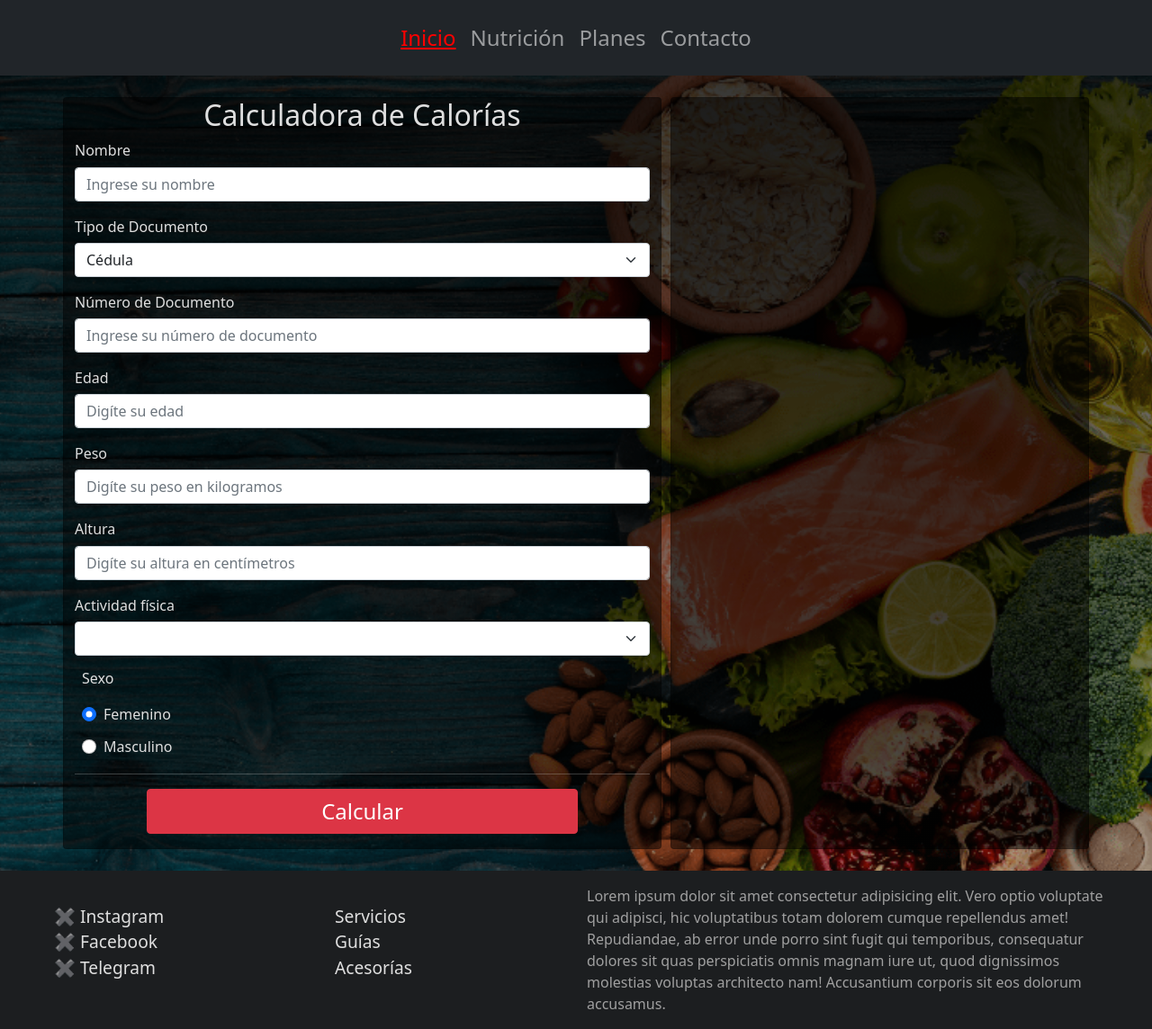
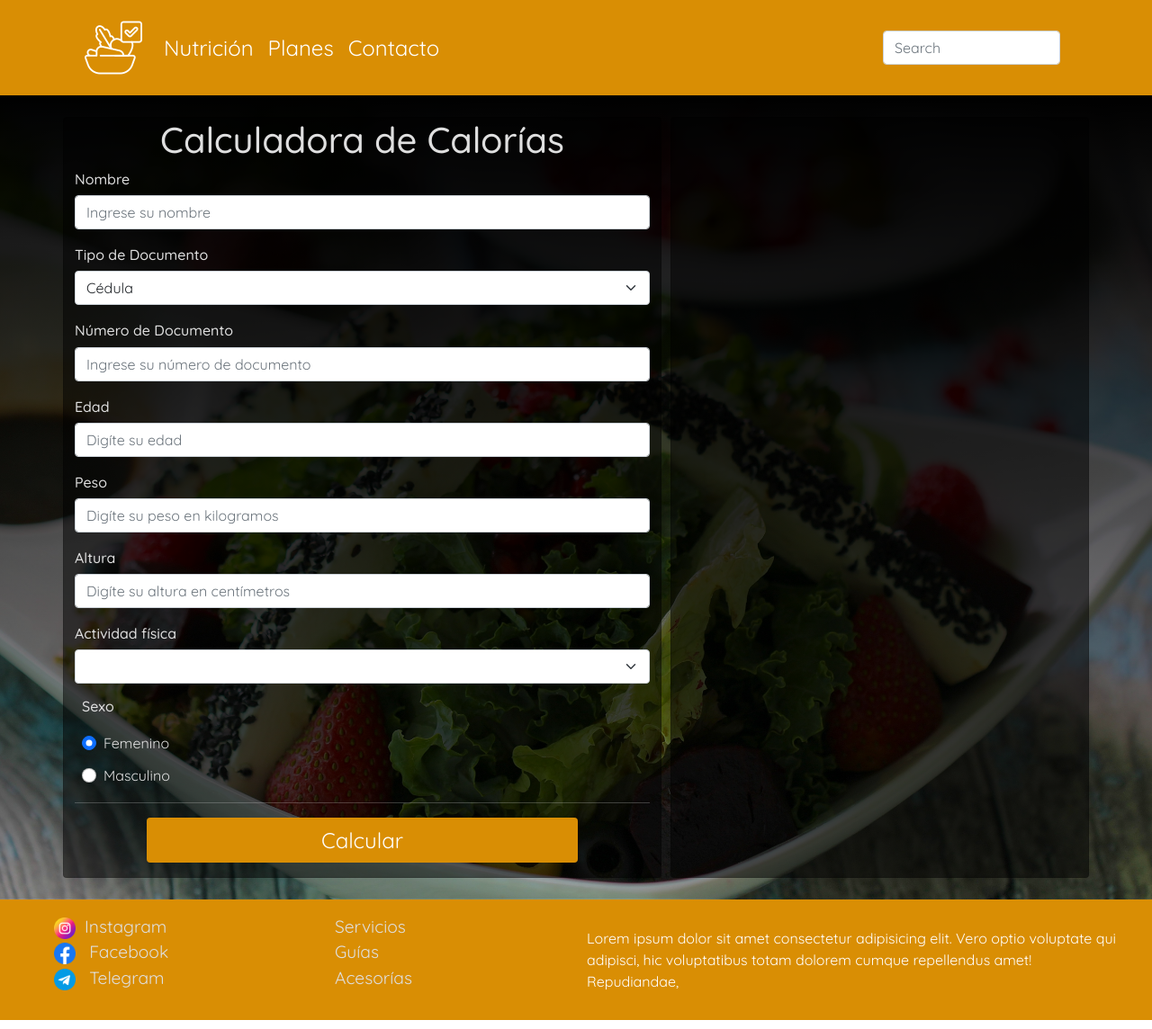
Before and after one commit to Edwin-Rojas-dev/calculadora-de-calorias, a plain HTML site: page index.html in a window 1280 px wide. Shown: the whole page at 90% size. Drawn offline with nearby package versions, Linux system fonts and the light colour scheme.

Commit message:
improvement of the app's visual appareance

```diff
--- a/index.html
+++ b/index.html
@@ -15,30 +15,45 @@
   <!-- Scripts -->
   <script src="main.js" defer></script>
 
+  <!-- fuentes -->
+  <link rel="preconnect" href="https://fonts.googleapis.com">
+<link rel="preconnect" href="https://fonts.gstatic.com" crossorigin>
+<link href="https://fonts.googleapis.com/css2?family=Quicksand:wght@300..700&display=swap" rel="stylesheet">
+
+<!-- font awasome -->
+<script src='https://kit.fontawesome.com/a076d05399.js' crossorigin='anonymous'></script>
+
   <title>Calculadora de calorías</title>
 </head>
 
 <body>
-  <header class="header">
-    <div class="bg-dark py-2">
+  <header class="header bg-color-custom">
+    <div class="py-2">
       <div class="container">
-        <nav class="navbar navbar-expand-lg navbar-dark bg-dark">
+
+
+        <nav class="navbar navbar-expand-sm " style="color:white">
           <div class="container-fluid">
-            <div class="collapse navbar-collapse justify-content-center" id="navbarNav">
-              <ul class="navbar-nav">
-                <li class="nav-item">
-                  <a class="nav-link active" aria-current="page" href="#">Inicio</a>
+            <a class="navbar-brand" href="javascript:void(0)"><img src="img/alimentacion-saludable.png" alt=""></a>
+            <button class="navbar-toggler" type="button" data-bs-toggle="collapse" data-bs-target="#mynavbar">
+              <span class="navbar-toggler-icon"></span>
+            </button>
+            <div class="collapse navbar-collapse" id="mynavbar">
+              <ul class="navbar-nav me-auto">
+                <li  class="nav-item">
+                  <a style="color:white" class="nav-link" href="javascript:void(0)">Nutrición</a>
                 </li>
                 <li class="nav-item">
-                  <a class="nav-link" href="#">Nutrición</a>
+                  <a  style="color:white"class="nav-link" href="javascript:void(0)">Planes</a>
                 </li>
                 <li class="nav-item">
-                  <a class="nav-link" href="#">Planes</a>
-                </li>
-                <li class="nav-item">
-                  <a class="nav-link" href="#">Contacto</a>
+                  <a style="color:white" class="nav-link" href="javascript:void(0)">Contacto</a>
                 </li>
               </ul>
+              <form class="d-flex">
+                <input class="form-control me-2 " style="width: 100%;" type="text" placeholder="Search">
+
+              </form>
             </div>
           </div>
         </nav>
@@ -52,7 +67,7 @@
         <div class="card col-lg-7">
           <form id="formulario-calculadora">
             <fieldset>
-              <legend class="h2 text-center">Calculadora de Calorías</legend>
+              <legend class="h1 text-center">Calculadora de Calorías</legend>
               <div class="mb-3">
                 <label for="nombre" class="form-label h6">Nombre</label>
                 <input type="text" id="nombre" class="form-control" placeholder="Ingrese su nombre">
@@ -115,24 +130,24 @@
               </section>
               <hr>
               <div class="d-flex justify-content-center my-3">
-                <button type="submit" class="btn btn-danger w-75" style="font-size: 1.5rem">Calcular</button>
+                <button type="submit" class="btn  w-75" style="font-size: 1.5rem">Calcular</button>
               </div>
             </fieldset>
           </form>
         </div>
 
-        <article class="card col" id="resultado">
+        <article style="font-size: 20px;" class="card col" id="resultado">
         </article>
       </div>
     </section>
   </main>
 
-  <footer class="footer row p-3">
-    <div class="col d-flex justify-content-right align-items-center">
+  <footer class="footer row p-3   ">
+    <div class="col d-flex justify-content-right align-items-center ">
       <ul>
-        <li>✖️ <a href="#">Instagram</a></li>
-        <li>✖️ <a href="#">Facebook</a></li>
-        <li>✖️ <a href="#">Telegram</a></li>
+        <li><img src="img/instagram.png" style="width:24px;margin-right:10px"alt=""><a href="#">Instagram</a></li>
+        <li><img src="img/facebook.png" style="width:24px;margin-right:10px"alt=""> <a href="#">Facebook</a></li>
+        <li><img src="img/telegrama.png" style="width:24px;margin-right:10px"alt=""> <a href="#">Telegram</a></li>
       </ul>
     </div>
 
@@ -144,11 +159,9 @@
       </ul>
     </div>
 
-    <div class="col-12 col-md-6 d-flex justify-content-center align-items-center">
+    <div class="col-12 col-md-6 d-flex justify-content-center align-items-center ">
       <p class="m-0"><span>Lorem ipsum dolor sit amet consectetur adipisicing elit. Vero optio voluptate qui adipisci,
-          hic voluptatibus totam dolorem cumque repellendus amet! Repudiandae, ab error unde porro sint fugit qui
-          temporibus, consequatur dolores sit quas perspiciatis omnis magnam iure ut, quod dignissimos molestias
-          voluptas architecto nam! Accusantium corporis sit eos dolorum accusamus.</span></p>
+          hic voluptatibus totam dolorem cumque repellendus amet! Repudiandae, </span></p>
     </div>
   </footer>
 
@@ -164,6 +177,7 @@
     <script src="https://cdn.jsdelivr.net/npm/@popperjs/core@2.9.2/dist/umd/popper.min.js" integrity="sha384-IQsoLXl5PILFhosVNubq5LC7Qb9DXgDA9i+tQ8Zj3iwWAwPtgFTxbJ8NT4GN1R8p" crossorigin="anonymous"></script>
     <script src="https://cdn.jsdelivr.net/npm/bootstrap@5.0.2/dist/js/bootstrap.min.js" integrity="sha384-cVKIPhGWiC2Al4u+LWgxfKTRIcfu0JTxR+EQDz/bgldoEyl4H0zUF0QKbrJ0EcQF" crossorigin="anonymous"></script>
     -->
+
 </body>
 
 </html>
--- a/main.css
+++ b/main.css
@@ -1,5 +1,6 @@
 body::-webkit-scrollbar {
     width: 8px;
+
 }
 
 body::-webkit-scrollbar-track {
@@ -12,6 +13,9 @@ body::-webkit-scrollbar-thumb {
     background-color: rgb(122, 0, 0);
 }
 
+body{
+    font-family: "Quicksand", sans-serif;
+}
 /* header */
 .header a {
     font-size: 1.5em;
@@ -19,6 +23,9 @@ body::-webkit-scrollbar-thumb {
 .header a.active {
     text-decoration: underline;
     color: #ff0000 !important;
+}
+.bg-color-custom{
+    background-color: #D98E04;
 }
 
 
@@ -29,8 +36,12 @@ body::-webkit-scrollbar-thumb {
     overflow: hidden;
 }
 
+h1{
+    font-size: 30px;
+}
+
 .main-content {
-    background-image: linear-gradient(#000000c7,#00000054), url('/img/cover.png');
+    background-image: linear-gradient(#000000,#00000054), url('img/pexels-shameel-mukkath-5639200.jpg');
     background-repeat: no-repeat;
     background-position: center;
     background-size: cover;
@@ -40,6 +51,12 @@ body::-webkit-scrollbar-thumb {
     background-color: rgba(0, 0, 0, 0.5)
 }
 
+button[type="submit"]{
+    background-color: #D98E04;
+    color: #FFF;
+}
+
+
 /* #resultado {
     display: none;
 } */
@@ -47,8 +64,8 @@ body::-webkit-scrollbar-thumb {
 
 /* footer */
 .footer {
-    background-color: #1c1e20;
-    color: #a0a0a0;
+    background-color:  #D98E04;
+    color: #fff;
     margin: 0;
 }
 
```
Also changed, not shown: img/alimentacion-saludable.png (added), img/facebook.png (added), img/instagram.png (added), img/pexels-shameel-mukkath-5639200.jpg (added), img/telegrama.png (added), 1 other file.
